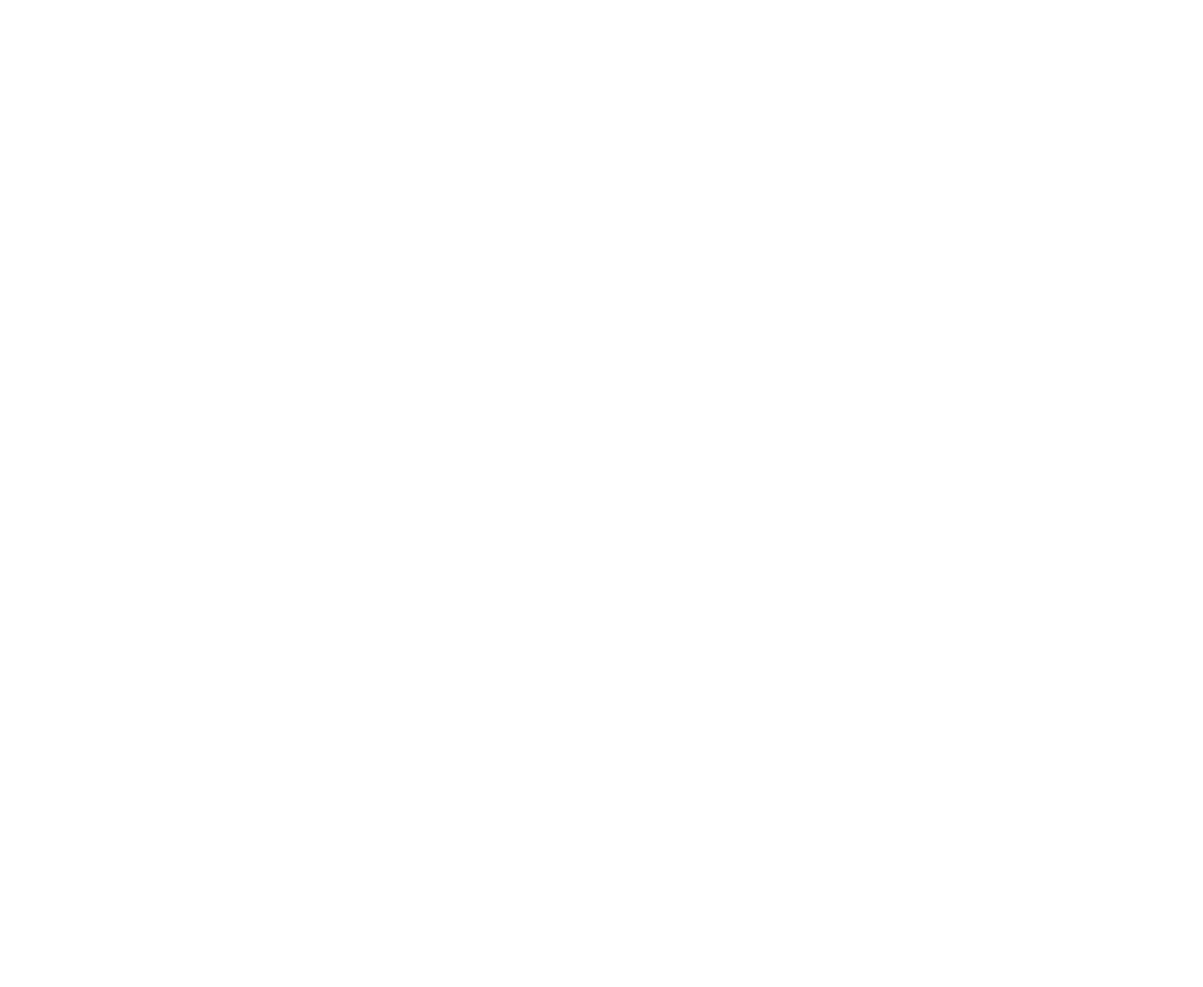
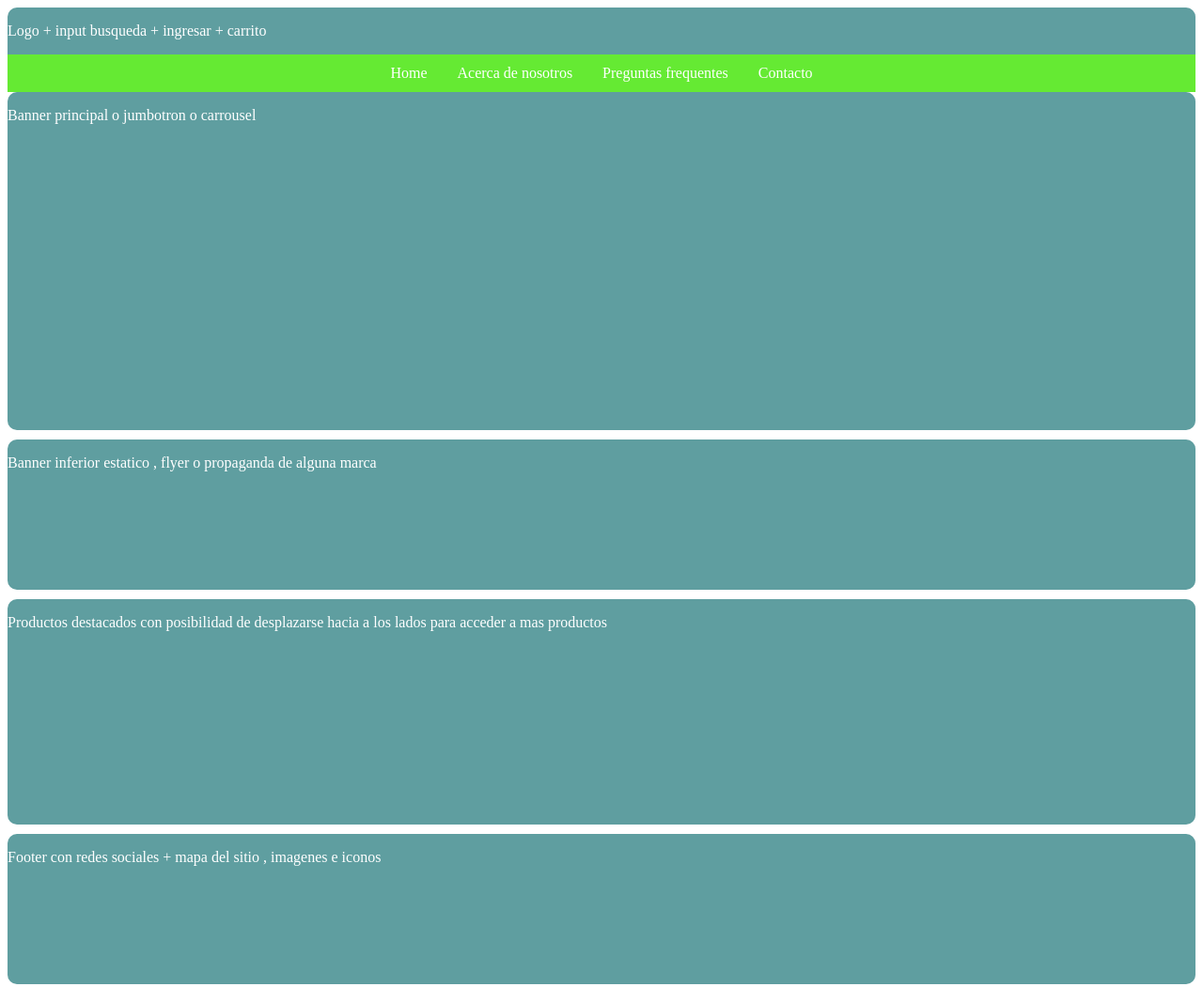
Before and after one commit to mgmontano/Teknium-store, a plain HTML site: page contact.html in a window 1280 px wide. Shown: the whole page at 94% size. Before the commit the page ends 800 px from the top, so only its background shows below. Drawn offline with Linux system fonts and the light colour scheme.

Commit message:
agregado nav con links a los otros html

```diff
--- a/contact.html
+++ b/contact.html
@@ -4,9 +4,34 @@
     <meta charset="UTF-8">
     <meta http-equiv="X-UA-Compatible" content="IE=edge">
     <meta name="viewport" content="width=device-width, initial-scale=1.0">
+    <link rel="stylesheet" type="text/css" href="css/styles.css" />
     <title>Teknium Hardware Store</title>
 </head>
 <body>
-
+    <section class="container">
+        <header class="item header">
+            <div><p>Logo + input busqueda + ingresar + carrito</p></div>
+            <nav>
+                <ul>
+                    <li><a href="index.html">Home</a></li>
+                    <li><a href="aboutUs.html">Acerca de nosotros</a></li>
+                    <li><a href="qfreq.html">Preguntas frequentes</a></li>
+                    <li><a href="contact.html">Contacto</a></li>
+                </ul>
+            </nav>
+        </header>
+        <main class="item jumbotron">
+            <p>Banner principal o jumbotron o carrousel</p>
+        </main>
+        <section class="item banner">
+            <p>Banner inferior estatico , flyer o propaganda de alguna marca</p>
+        </section>
+        <section class="item fproducts">
+            <p>Productos destacados con posibilidad de desplazarse hacia a los lados para acceder a mas productos</p>
+        </section>
+        <footer class="item footer">
+            <p>Footer con redes sociales + mapa del sitio , imagenes e iconos</p>
+        </footer>
+    </section>
 </body>
 </html>
--- a/css/styles.css
+++ b/css/styles.css
@@ -21,7 +21,6 @@
 
 .item{
     background-color:  cadetblue;
-    padding: 10px;
     color: white;
     border-radius: 10px;
 }
@@ -35,5 +34,33 @@
                         "banner      banner    banner    banner    banner     banner"
                         "fproducts  fproducts  fproducts  fproducts  fproducts  fproducts "
                         "footer      footer    footer     footer    footer    footer";
-    grid-gap: 10px;
+
+    gap: 10px;
 }
+
+ul {
+    display: flex;
+    justify-content: center;
+    list-style-type: none;
+    margin: 0;
+    padding: 0;
+    overflow: hidden;
+    background-color: #65ea33;
+    height: 5vh;
+  }
+
+  li {
+    align-self:center;
+  }
+
+  li a {
+    color: white;
+    text-align: center;
+    padding: 14px 16px;
+    text-decoration: none;
+  }
+
+  li a:hover {
+    background-color: hsl(103, 100%, 52%);
+    border-radius: 10px;
+  }
```
Also changed, not shown: aboutUs.html (+26 -1 lines), index.html (+8 -1 lines), qfreq.html (+26 -1 lines).
